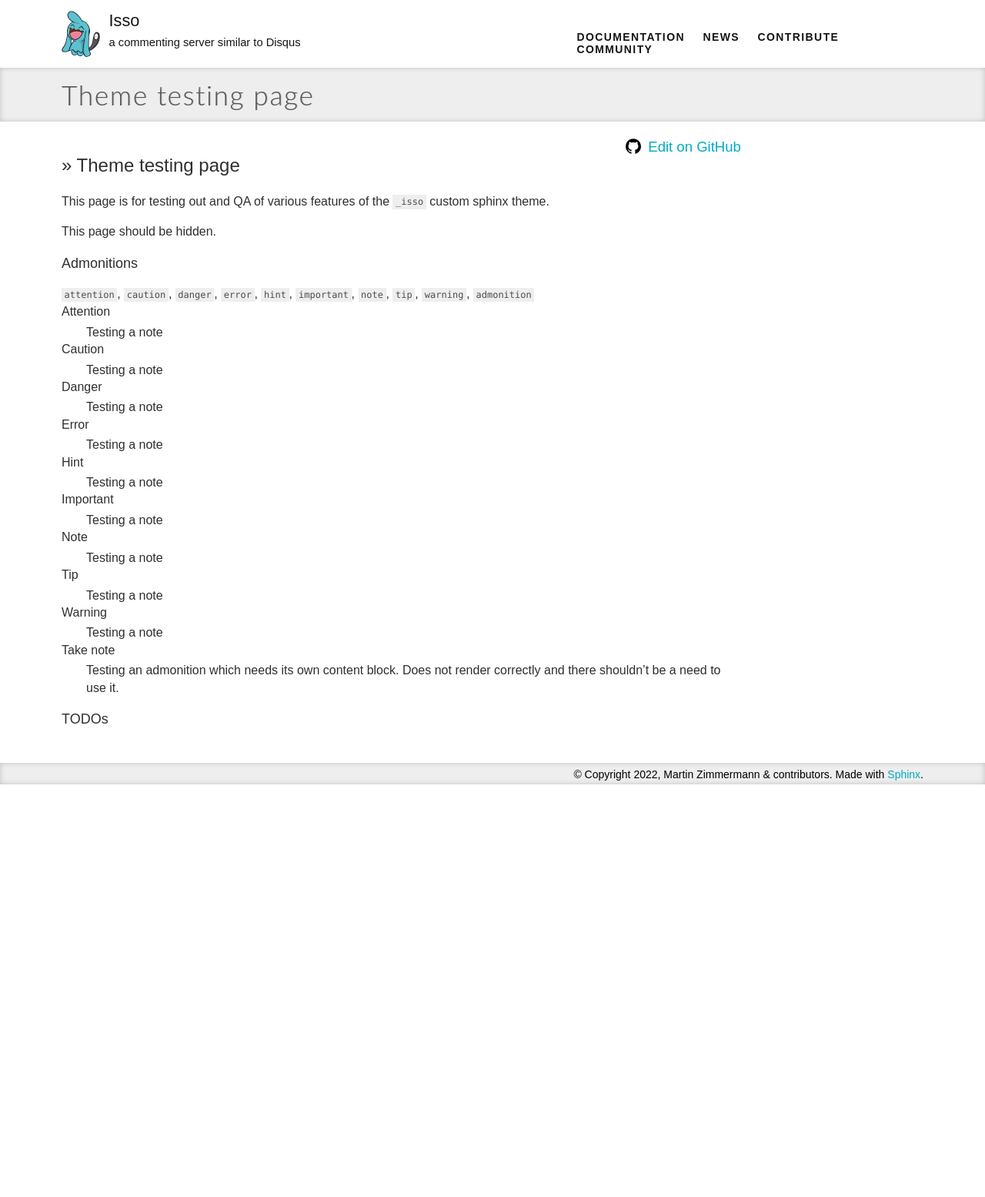
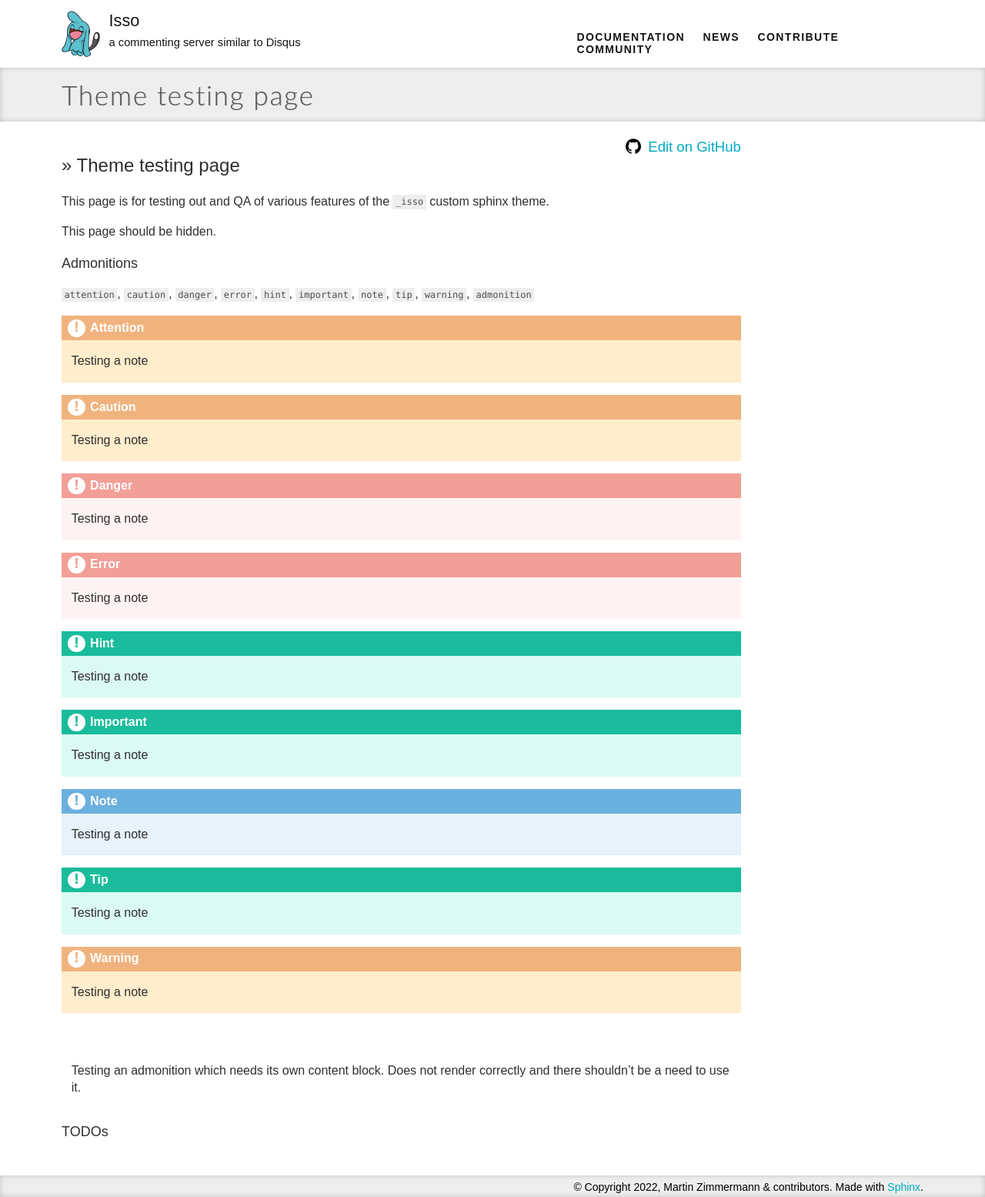
Before and after one commit to isso-comments/isso, a Sphinx documentation site: the page built from docs/theme-testing.rst, in a window 1280 px wide. Shown: the whole page at 77% size. Built offline with Sphinx 7.4.7, drawn with Linux system fonts in a browser that asks for light colours; pages that are not in the unit, such as notebooks, are missing from menus; before the commit the page ends 1019 px from its top, so only the background shows below that.

Commit message:
docs: site.scss: Add admonition styling
These are little warnings or notes, presented as boxes.

```diff
--- a/docs/_static/css/site.css
+++ b/docs/_static/css/site.css
@@ -336,7 +336,53 @@ main {
     margin-left: 1.2em; }
   main dl {
     margin-bottom: 0.4em; }
-  main .admonition p + p {
-    margin-top: 0.25em; }
-  main .admonition p:not(:first-child) {
-    margin-left: 2em; }
+
+/* Admonitions
+ * Colors taken from sphinx-rtd-theme */
+.admonition {
+  padding-bottom: 1em;
+  margin-bottom: 1em; }
+  .admonition.attention, .admonition.caution, .admonition.warning, .admonition.admonition-todo {
+    background: #ffedcc; }
+    .admonition.attention .admonition-title, .admonition.caution .admonition-title, .admonition.warning .admonition-title, .admonition.admonition-todo .admonition-title {
+      background: #f0b37e; }
+      .admonition.attention .admonition-title:before, .admonition.caution .admonition-title:before, .admonition.warning .admonition-title:before, .admonition.admonition-todo .admonition-title:before {
+        color: #f0b37e; }
+  .admonition.danger, .admonition.error {
+    background: #fdf3f2; }
+    .admonition.danger .admonition-title, .admonition.error .admonition-title {
+      background: #f29f97; }
+      .admonition.danger .admonition-title:before, .admonition.error .admonition-title:before {
+        color: #f29f97; }
+  .admonition.hint, .admonition.important, .admonition.tip {
+    background: #dbfaf4; }
+    .admonition.hint .admonition-title, .admonition.important .admonition-title, .admonition.tip .admonition-title {
+      background: #1abc9c; }
+      .admonition.hint .admonition-title:before, .admonition.important .admonition-title:before, .admonition.tip .admonition-title:before {
+        color: #1abc9c; }
+  .admonition.note {
+    background: #e7f2fa; }
+    .admonition.note .admonition-title {
+      background: #6ab0de; }
+      .admonition.note .admonition-title:before {
+        color: #6ab0de; }
+  .admonition .admonition-title {
+    padding: 0.3em 0.52em;
+    margin: 1em 0;
+    font-weight: bold;
+    color: white; }
+    .admonition .admonition-title:before {
+      content: "!";
+      background: white;
+      display: block;
+      margin-right: 0.4rem;
+      float: left;
+      width: 1.4rem;
+      height: 1.4rem;
+      font-family: monospace;
+      font-size: 1.3rem;
+      border-radius: 999px;
+      text-align: center;
+      line-height: 1.4rem; }
+  .admonition p {
+    padding: 0 0.8em; }
--- a/docs/_static/css/site.scss
+++ b/docs/_static/css/site.scss
@@ -7,6 +7,7 @@ $max-width: em(1280); // Max-width of the outer container, divided by 16
 $blue: #00aac2;
 $text: #2f2f2f;
 $muted-grey: #151515;
+$admon-todo: #f0b37e;
 
 * {
   margin: 0;
@@ -418,15 +419,80 @@ main {
     margin-bottom: 0.4em;
   }
 
-  .admonition {
+}
 
-    p + p {
-      margin-top: 0.25em;
-    }
+/* Admonitions
+ * Colors taken from sphinx-rtd-theme */
+.admonition {
+  padding-bottom: 1em;
+  margin-bottom: 1em;
 
-    p:not(:first-child) {
-      margin-left: 2em;
+  &.attention, &.caution, &.warning, &.admonition-todo {
+    background: #ffedcc;
+
+    .admonition-title {
+      background: $admon-todo;
+
+      &:before {
+        color: $admon-todo;
+      }
     }
   }
+  &.danger, &.error {
+    background: #fdf3f2;
 
+    .admonition-title {
+      background: #f29f97;
+
+      &:before {
+        color: #f29f97;
+      }
+    }
+  }
+  &.hint, &.important, &.tip {
+    background: #dbfaf4;
+
+    .admonition-title {
+      background: #1abc9c;
+
+      &:before {
+        color: #1abc9c;
+      }
+    }
+  }
+  &.note {
+    background: #e7f2fa;
+
+    .admonition-title {
+      background: #6ab0de;
+
+      &:before {
+        color: #6ab0de;
+      }
+    }
+  }
+  .admonition-title {
+    padding: 0.3em 0.52em;
+    margin: 1em 0;
+    font-weight: bold;
+    color: white;
+
+    &:before {
+      content: "!";
+      background: white;
+      display: block;
+      margin-right: 0.4rem;
+      float: left;
+      width: 1.4rem;
+      height: 1.4rem;
+      font-family: monospace;
+      font-size: 1.3rem;
+      border-radius: 999px;
+      text-align: center;
+      line-height: 1.4rem;
+    }
+  }
+  p {
+    padding: 0 0.8em;
+  }
 }
```
